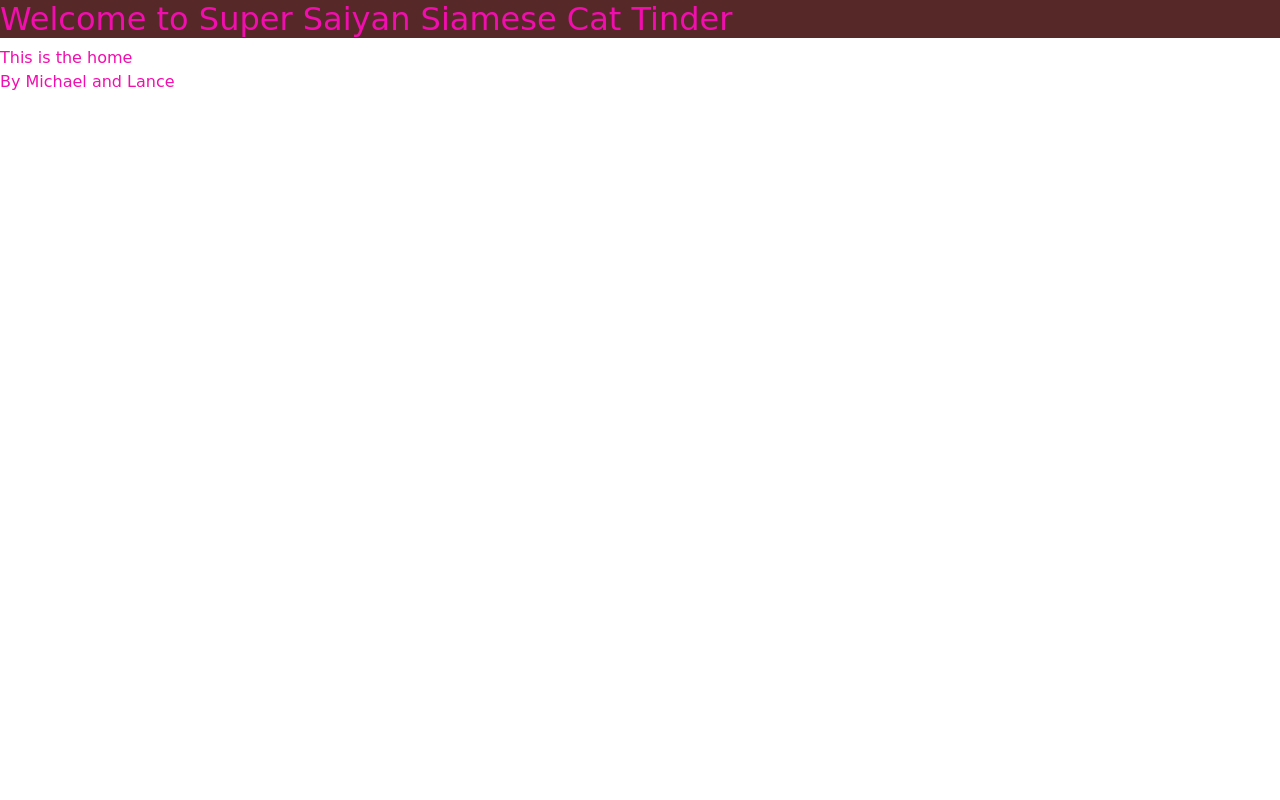
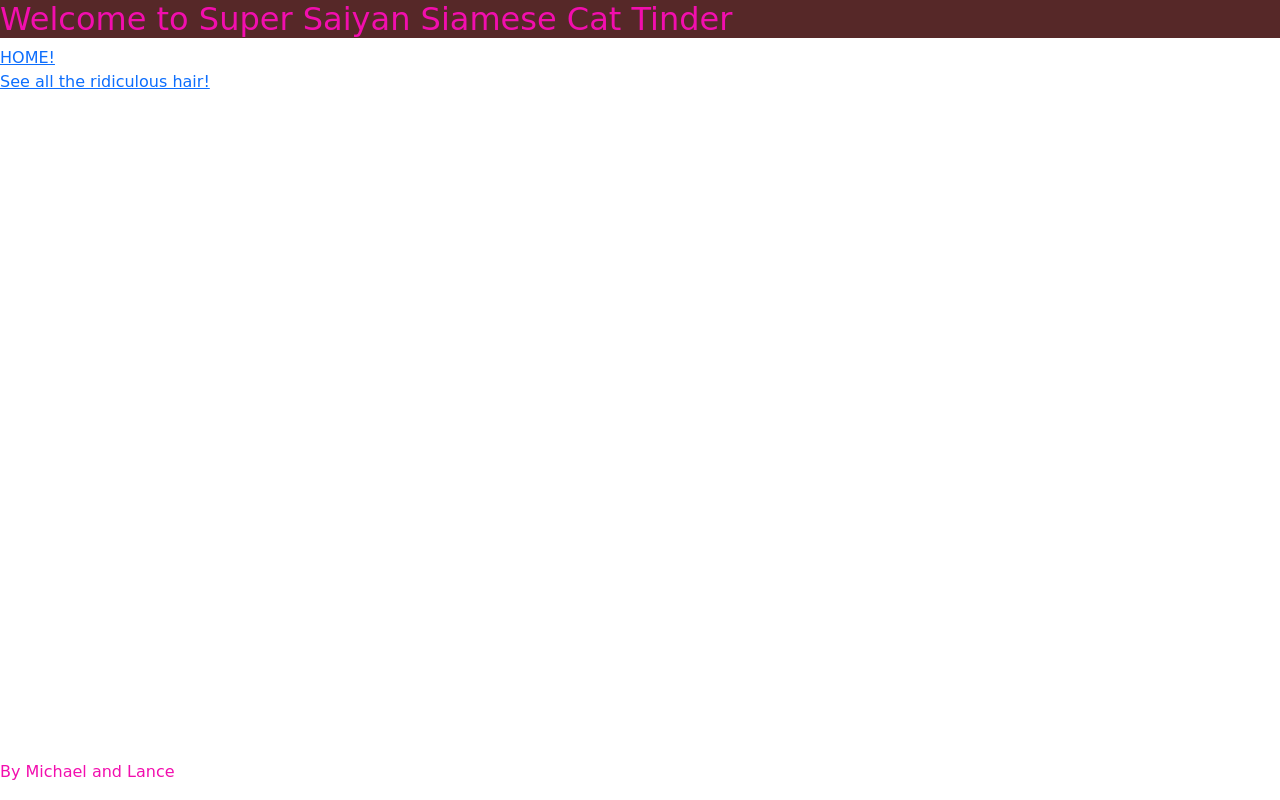
Before and after one commit to learn-academy-2022-charlie/cat-tinder-frontend-super-saiyan-siamese, a React (Create React App) app: page / in a window 1280 px wide. Built offline with nearby package versions, Linux system fonts and the light colour scheme.

Commit message:
some small edits

```diff
--- a/src/components/Footer.css
+++ b/src/components/Footer.css
@@ -3,4 +3,8 @@
     position: sticky;
     /* unsure if this bottom tag is as useful as a sideways wipe */
     bottom: 0;
+    position:absolute;
+    left:0;
+    bottom:0;
+    right:0;
 }
--- a/src/components/Header.css
+++ b/src/components/Header.css
@@ -1,6 +1,8 @@
 .header {
+    display: flexbox;
     font-size: 2rem;
     position: sticky;
     top: 0;
-    background-color: rgb(86, 40, 40)
+    background-color: rgb(86, 40, 40);
+    justify-content:space-around
 }
--- a/src/pages/CatIndex.js
+++ b/src/pages/CatIndex.js
@@ -14,7 +14,9 @@
     const { cats } = this.props
     console.log("INDEX", cats)
     return (<>
-
+      <NavLink to='/'>
+        HOME!
+      </NavLink>
       <div>Pick your training partner for the hyperbolic time chamber</div>
 
       {cats && cats.map((cat, index) => {
--- a/src/pages/Home.js
+++ b/src/pages/Home.js
@@ -1,9 +1,19 @@
 import React, { Component } from 'react'
+import { NavLink } from 'react-router-dom'
 
 class Home extends Component {
   render() {
     return (
-      <div>This is the home</div>
+      <>
+      <NavLink to='/'>
+        HOME!
+      </NavLink>
+      <br></br>
+      <NavLink to='/catindex'>
+        <p>See all the ridiculous hair!</p>
+      </NavLink>
+
+      </>
     )
   }
 }
```
